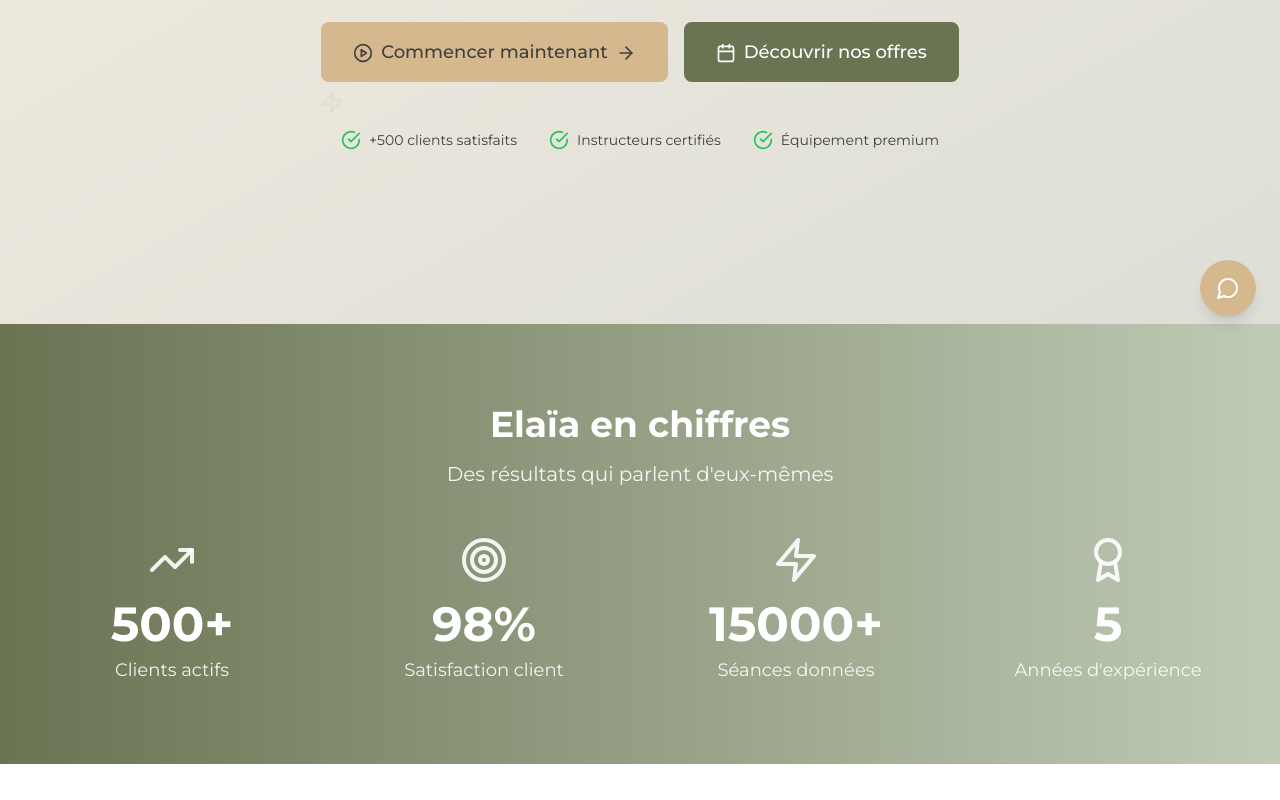
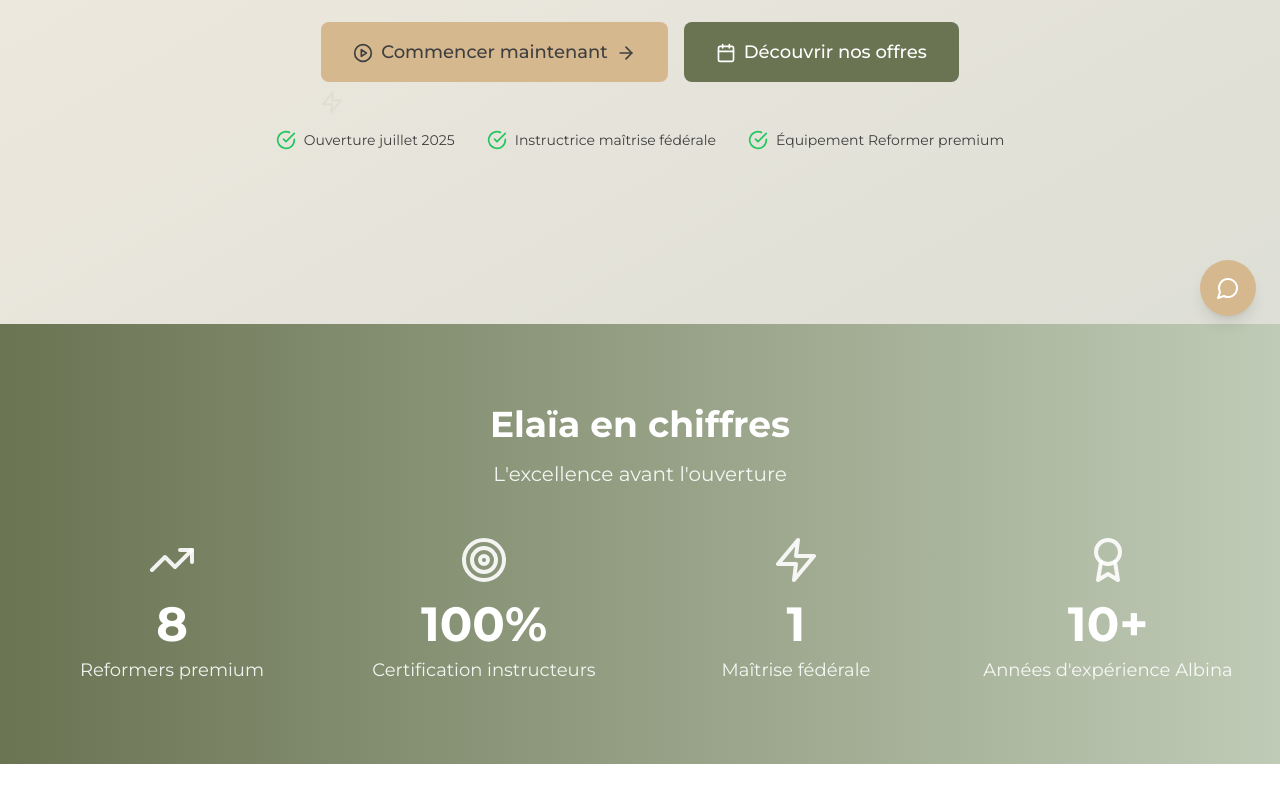
Before and after one commit to Abeeby/Eleia, a React (Vite) app in the folder client/: page / in a window 1280 px wide. Shown: the part 460-1260 px from the top of the page. Built offline with nearby package versions, Linux system fonts and the light colour scheme.

Commit message:
feat: Vraies statistiques - Ouverture juillet 2025, Albina maîtrise fédérale, 8 Reformers premium

```diff
--- a/client/src/pages/HomePage.tsx
+++ b/client/src/pages/HomePage.tsx
@@ -51,19 +51,19 @@
 
   const testimonials = [
     {
-      name: "Sophie L.",
+      name: "Albina - Fondatrice",
       rating: 5,
-      text: "Elaïa Studio a transformé ma pratique du Pilates. Les instructeurs sont exceptionnels et l'ambiance est toujours bienveillante.",
+      text: "Diplômée avec maîtrise fédérale, j'ai à cœur de transmettre une pratique du Pilates exigeante et bienveillante pour accompagner chacun vers ses objectifs.",
     },
     {
-      name: "Marc D.",
+      name: "Formation Continue",
       rating: 5,
-      text: "Après 6 mois, je me sens plus fort et plus équilibré. Le Pilates Reformer a vraiment changé ma vie !",
+      text: "Notre équipe suit régulièrement des formations pour vous offrir les techniques les plus actuelles et efficaces du Pilates Reformer.",
     },
     {
-      name: "Claire M.",
+      name: "Équipement Premium",
       rating: 5,
-      text: "Un studio magnifique avec des équipements de qualité. Je recommande vivement pour tous les niveaux.",
+      text: "8 Reformers haut de gamme dans un studio lumineux de 120m² à Gland, conçu spécialement pour votre confort et sécurité.",
     },
   ];
 
@@ -251,15 +251,15 @@
               <div className="flex flex-wrap justify-center gap-8 text-sm text-elaia-gray">
                 <div className="flex items-center">
                   <CheckCircle className="h-5 w-5 text-green-500 mr-2" />
-                  <span>+500 clients satisfaits</span>
+                  <span>Ouverture juillet 2025</span>
                 </div>
                 <div className="flex items-center">
                   <CheckCircle className="h-5 w-5 text-green-500 mr-2" />
-                  <span>Instructeurs certifiés</span>
+                  <span>Instructrice maîtrise fédérale</span>
                 </div>
                 <div className="flex items-center">
                   <CheckCircle className="h-5 w-5 text-green-500 mr-2" />
-                  <span>Équipement premium</span>
+                  <span>Équipement Reformer premium</span>
                 </div>
               </div>
             </div>
@@ -275,7 +275,7 @@
               Elaïa en chiffres
             </h2>
             <p className="text-xl text-white/90">
-              Des résultats qui parlent d'eux-mêmes
+              L'excellence avant l'ouverture
             </p>
           </div>
 
@@ -284,48 +284,48 @@
               <TrendingUp className="h-12 w-12 mx-auto mb-4 text-white/90" />
               <div className="text-4xl md:text-5xl font-bold mb-2">
                 {showStats ? (
-                  <AnimatedCounter end={500} suffix="+" duration={2000} />
+                  <AnimatedCounter end={8} duration={2000} />
                 ) : (
                   "0"
                 )}
               </div>
-              <p className="text-lg text-white/90">Clients actifs</p>
+              <p className="text-lg text-white/90">Reformers premium</p>
             </div>
 
             <div className="text-center text-white">
               <Target className="h-12 w-12 mx-auto mb-4 text-white/90" />
               <div className="text-4xl md:text-5xl font-bold mb-2">
                 {showStats ? (
-                  <AnimatedCounter end={98} suffix="%" duration={2500} />
+                  <AnimatedCounter end={100} suffix="%" duration={2500} />
                 ) : (
                   "0"
                 )}
               </div>
-              <p className="text-lg text-white/90">Satisfaction client</p>
+              <p className="text-lg text-white/90">Certification instructeurs</p>
             </div>
 
             <div className="text-center text-white">
               <Zap className="h-12 w-12 mx-auto mb-4 text-white/90" />
               <div className="text-4xl md:text-5xl font-bold mb-2">
                 {showStats ? (
-                  <AnimatedCounter end={15000} suffix="+" duration={3000} />
+                  <AnimatedCounter end={1} duration={1500} />
                 ) : (
                   "0"
                 )}
               </div>
-              <p className="text-lg text-white/90">Séances données</p>
+              <p className="text-lg text-white/90">Maîtrise fédérale</p>
             </div>
 
             <div className="text-center text-white">
               <Award className="h-12 w-12 mx-auto mb-4 text-white/90" />
               <div className="text-4xl md:text-5xl font-bold mb-2">
                 {showStats ? (
-                  <AnimatedCounter end={5} duration={1500} />
+                  <AnimatedCounter end={10} suffix="+" duration={2000} />
                 ) : (
                   "0"
                 )}
               </div>
-              <p className="text-lg text-white/90">Années d'expérience</p>
+              <p className="text-lg text-white/90">Années d'expérience Albina</p>
             </div>
           </div>
         </div>
@@ -490,10 +490,10 @@
         <div className="max-w-7xl mx-auto px-4 sm:px-6 lg:px-8">
           <div className="text-center mb-12">
             <h2 className="text-3xl md:text-4xl font-bold text-elaia-gray mb-4">
-              Ce que disent nos clients
+              L'expertise reconnue
             </h2>
             <p className="text-lg text-gray-600">
-              Rejoignez notre communauté de pratiquants satisfaits
+              La passion et la formation au service de votre bien-être
             </p>
           </div>
 
```
